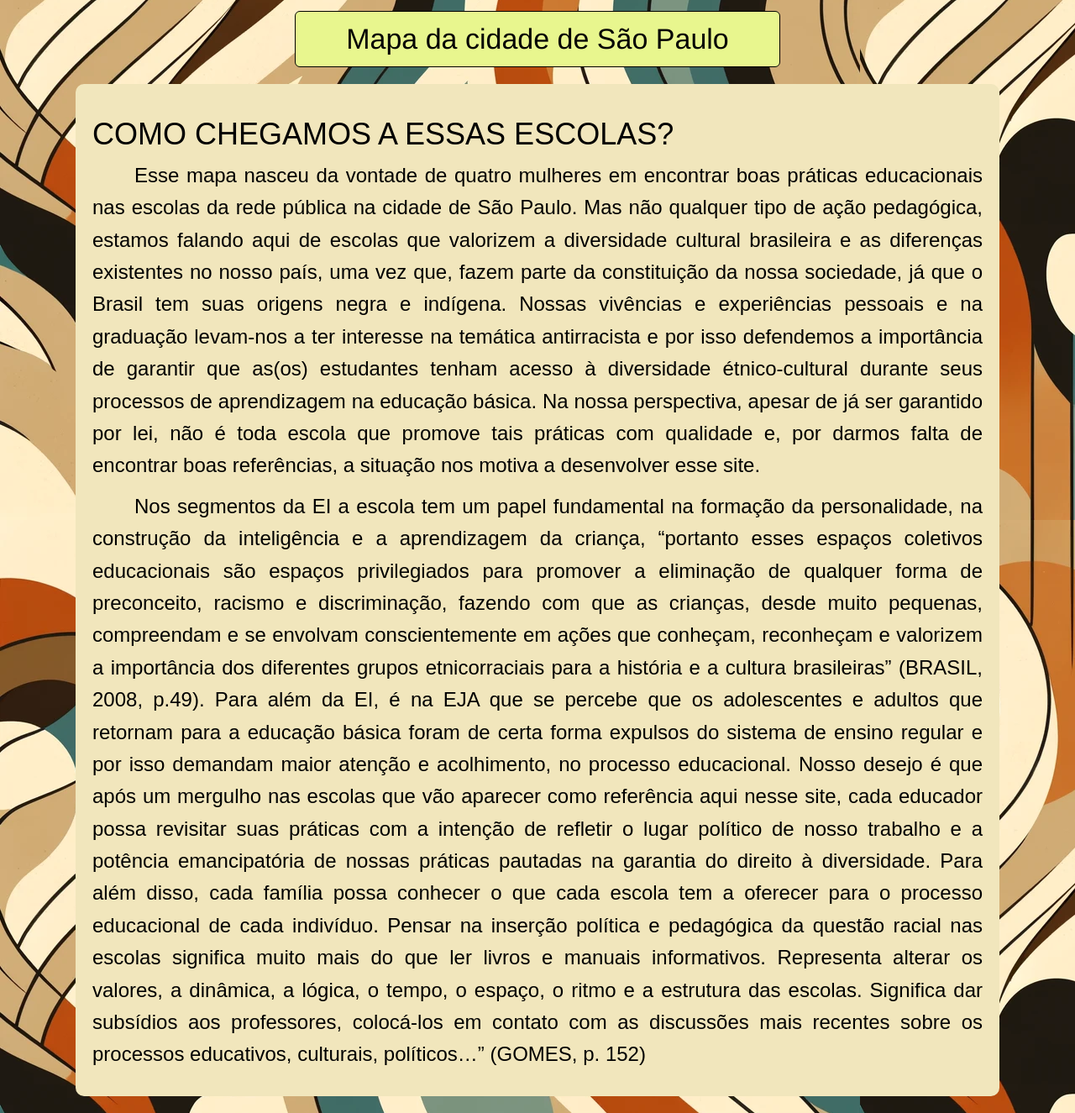
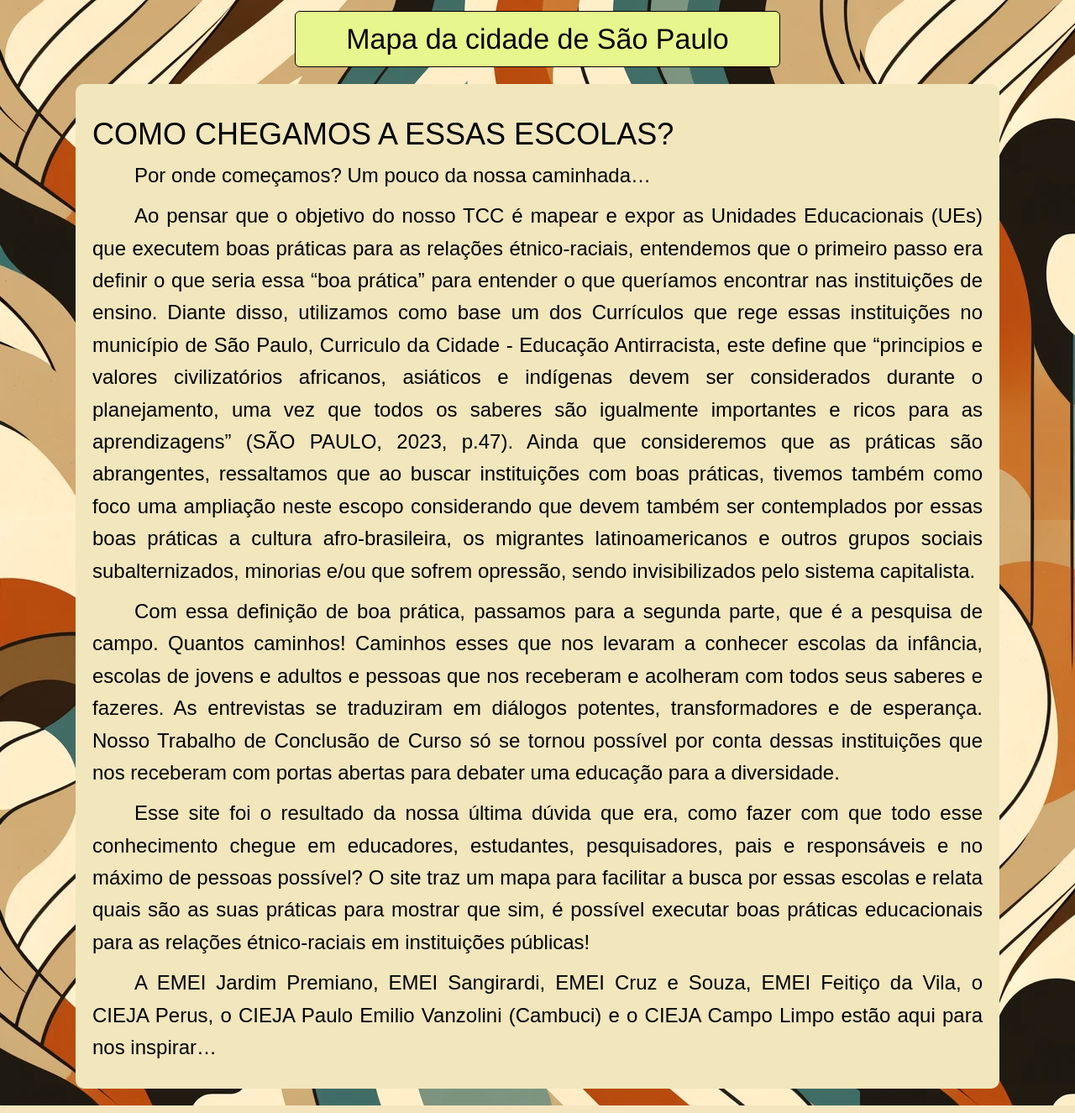
Before and after one commit to mhnasser/06_tcc_lai, a Flask app: page / in a window 1280 px wide. Shown: the part 1429-2754 px from the top of the page at 84% size. Run offline with Flask 3, Linux system fonts and the light colour scheme; parts of the project's set-up code (start-up, migrations or seed data) failed here and were passed over; some libraries are stand-ins or nearby versions.

Commit message:
correção da mágina do manifesto

```diff
--- a/templates/index.html
+++ b/templates/index.html
@@ -82,11 +82,26 @@
 
 <div class="text-content fade-in">
     <h1>COMO CHEGAMOS A ESSAS ESCOLAS?</h1>
-    <p>Esse mapa nasceu da vontade de quatro mulheres em encontrar boas práticas educacionais nas escolas da rede pública na cidade de São Paulo. Mas não qualquer tipo de ação pedagógica, estamos falando aqui de escolas que valorizem a diversidade cultural brasileira e as diferenças existentes no nosso país, uma vez que, fazem parte da constituição da nossa sociedade, já que o Brasil tem suas origens negra e indígena.
-     Nossas vivências e experiências pessoais e na graduação levam-nos a ter interesse na temática antirracista e por isso defendemos a importância de garantir que as(os) estudantes tenham acesso à diversidade étnico-cultural durante seus processos de aprendizagem na educação básica. Na nossa perspectiva, apesar de já ser garantido por lei, não é toda escola que promove tais práticas com qualidade e, por darmos falta de encontrar boas referências, a situação nos motiva a desenvolver esse site.</p>
-    <p>Nos segmentos da EI a escola tem um papel fundamental na formação da personalidade, na construção da inteligência e a aprendizagem da criança, “portanto esses espaços coletivos educacionais são espaços privilegiados para promover a eliminação de qualquer forma de preconceito, racismo e discriminação, fazendo com que as crianças, desde muito pequenas, compreendam e se envolvam conscientemente em ações que conheçam, reconheçam e valorizem a importância dos diferentes grupos etnicorraciais para a história e a cultura brasileiras” (BRASIL, 2008, p.49). Para além da EI, é na EJA que se percebe que os adolescentes e adultos que retornam para a educação básica foram de certa forma expulsos do sistema de ensino regular e por isso demandam maior atenção e acolhimento, no processo educacional.
-     Nosso desejo é que após um mergulho nas escolas que vão aparecer como referência aqui nesse site, cada educador possa revisitar suas práticas com a intenção de refletir o lugar político de nosso trabalho e a potência emancipatória de nossas práticas pautadas na garantia do direito à diversidade. Para além disso, cada família possa conhecer o que cada escola tem a oferecer para o processo educacional de cada indivíduo.
-     Pensar na inserção política e pedagógica da questão racial nas escolas significa muito mais do que ler livros e manuais informativos. Representa alterar os valores, a dinâmica, a lógica, o tempo, o espaço, o ritmo e a estrutura das escolas. Significa dar subsídios aos professores, colocá-los em contato com as discussões mais recentes sobre os processos educativos, culturais, políticos…” (GOMES, p. 152)</p>
+    <p>Por onde começamos? Um pouco da nossa caminhada…</p>
+    <p>Ao pensar que o objetivo do nosso TCC é mapear e expor as Unidades Educacionais (UEs) que executem boas práticas para as relações étnico-raciais,
+        entendemos que o primeiro passo era definir o que seria essa “boa prática” para entender o que queríamos encontrar nas instituições de ensino.
+        Diante disso, utilizamos como base  um dos Currículos que rege essas instituições no município de São Paulo, Curriculo da Cidade - Educação Antirracista,
+         este define que “principios e valores civilizatórios africanos, asiáticos e indígenas devem ser considerados durante o planejamento,
+         uma vez que todos os saberes são igualmente importantes e ricos para as aprendizagens” (SÃO PAULO, 2023, p.47). Ainda que consideremos
+         que as práticas são abrangentes, ressaltamos que ao buscar instituições com boas práticas, tivemos também como foco uma ampliação neste
+         escopo considerando que devem também ser contemplados por essas boas práticas a cultura afro-brasileira, os migrantes latinoamericanos e
+          outros grupos sociais subalternizados, minorias e/ou que sofrem opressão, sendo invisibilizados pelo sistema capitalista.
+    </p>
+    <p>Com essa definição de boa prática, passamos para a segunda parte, que é a pesquisa de campo. Quantos caminhos! Caminhos esses que nos levaram a conhecer
+         escolas da infância, escolas de jovens e adultos e pessoas que nos receberam e acolheram com todos seus saberes e fazeres. As entrevistas se traduziram
+          em diálogos potentes, transformadores e de esperança. Nosso Trabalho de Conclusão de Curso só se tornou possível por conta dessas instituições que nos
+          receberam com portas abertas para debater uma educação para a diversidade.</p>
+    <p>Esse site foi o resultado da nossa última dúvida que era, como fazer com que todo esse conhecimento chegue em educadores, estudantes, pesquisadores,
+        pais e responsáveis e no máximo de pessoas possível? O site traz um mapa para facilitar a busca por essas escolas e relata quais são as suas práticas
+         para mostrar que sim, é possível executar boas práticas educacionais para as relações étnico-raciais em instituições públicas!
+    </p>
+    <p>A EMEI Jardim Premiano, EMEI Sangirardi, EMEI Cruz e Souza, EMEI Feitiço da Vila, o CIEJA Perus, o CIEJA Paulo Emilio Vanzolini (Cambuci) e
+        o CIEJA Campo Limpo estão aqui para nos inspirar…</p>
  </div>
 
 <script>
```
